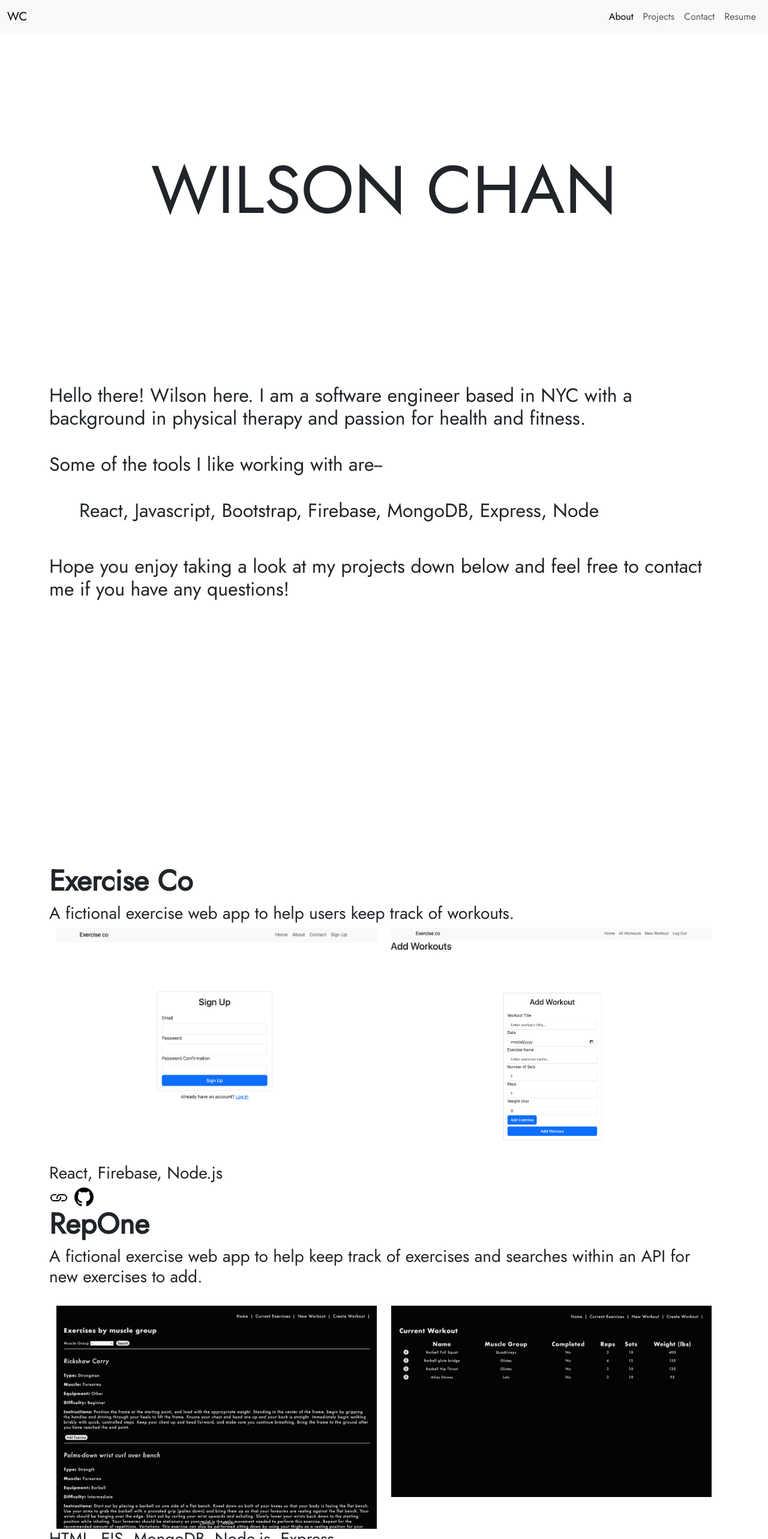
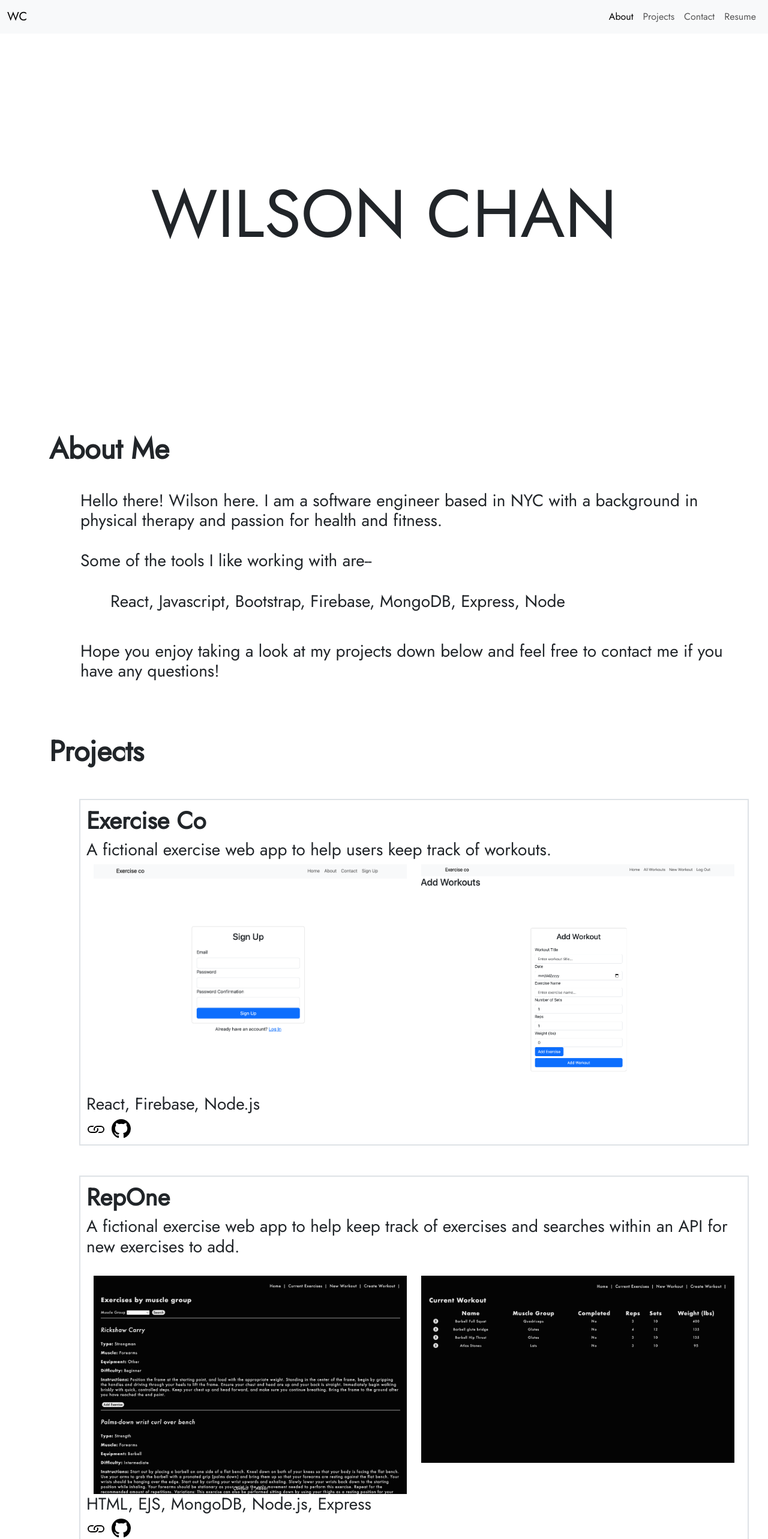
Before and after one commit to wilsonckm/portfolio_update, a React (Create React App) app: page / in a window 1280 px wide. Shown: the top 2566 px of the page at 60% size. Built offline with nearby package versions, Linux system fonts and the light colour scheme.

Commit message:
Updated bootstrap format for improved responsive viewing

```diff
--- a/src/components/Navbar/Navbar.jsx
+++ b/src/components/Navbar/Navbar.jsx
@@ -2,6 +2,8 @@ import { Link } from "react-scroll";
 import Resume from "../../ScreenShots/Wilson_Chan_CS_Resume.pdf";
 
 export default function Navbar() {
+  const navbarHeight = 55;
+
   return (
     <nav className="navbar fixed-top navbar-expand-lg bg-body-tertiary">
       <div className="container-fluid">
@@ -31,6 +33,7 @@ export default function Navbar() {
                 duration={200}
                 delay={0}
                 to="about"
+                offset={-navbarHeight}
               >
                 About
               </Link>
@@ -45,6 +48,7 @@ export default function Navbar() {
                 duration={200}
                 delay={0}
                 to="projects"
+                offset={-navbarHeight}
               >
                 Projects
               </Link>
--- a/src/components/ProjectCard/ProjectCard.css
+++ b/src/components/ProjectCard/ProjectCard.css
@@ -4,7 +4,7 @@ img {
 }
 
 .project-title {
-  font-size: 3em;
+  font-size: 2.5em;
   font-weight: bold;
 }
 
--- a/src/components/ProjectCard/ProjectCard.jsx
+++ b/src/components/ProjectCard/ProjectCard.jsx
@@ -9,7 +9,17 @@ export default function ProjectCard() {
   return (
     <>
       {/* Project 1 */}
+      <div
+        id="projects"
+        className="justify-content-sm-center"
+        style={{ minHeight: "40vh", marginTop: "10vh" }}
+      >
         <div className="container">
+          <h2>Projects</h2>
+          <div
+            className="container border border-2"
+            style={{ margin: "50px", padding: "10px" }}
+          >
             <h2 className="project-title">
               <a href="https://auth-development-f49e4.web.app/">Exercise Co</a>
             </h2>
@@ -56,7 +66,14 @@ export default function ProjectCard() {
           </div>
 
           {/* Project 2 */}
-      <div className="container">
+          <div
+            className="justify-content-sm-center"
+            style={{ minHeight: "40vh", marginTop: "5vh" }}
+          >
+            <div
+              className="container border border-2"
+              style={{ margin: "50px", padding: "10px" }}
+            >
               <h2 className="project-title">
                 <a href="https://radiant-ravine-41773-d48fa3e55171.herokuapp.com/">
                   RepOne
@@ -104,6 +121,9 @@ export default function ProjectCard() {
                 </svg>
               </a>
             </div>
+          </div>
+        </div>
+      </div>
     </>
   );
 }
--- a/src/components/footer/footer.jsx
+++ b/src/components/footer/footer.jsx
@@ -1,9 +1,6 @@
 export default function Footer() {
   return (
-    <div
-      className="d-flex align-items-center justify-content-center"
-      style={{ height: "10vh" }}
-    >
+    <div className="d-flex align-items-center justify-content-center">
       2023 | Wilson Chan
     </div>
   );
--- a/src/pages/About/About.css
+++ b/src/pages/About/About.css
@@ -1,3 +1,8 @@
 p {
   text-indent: 50px;
 }
+
+h2 {
+  font-size: 3em;
+  font-weight: bold;
+}
--- a/src/pages/About/About.jsx
+++ b/src/pages/About/About.jsx
@@ -5,10 +5,15 @@ import "./About.css";
 export default function About() {
   return (
     <>
-      <section id="about">
-        <div className="container">
-          <div className="d-flex align-items-start" style={{ height: "100vh" }}>
-            <h2>
+      <div
+        id="about"
+        className="container"
+        style={{ Height: "60vh", marginTop: "10vh" }}
+      >
+        <h2>About Me</h2>
+        <div className="container" style={{ margin: "40px" }}>
+          <div className="d-flex align-items-center justify-content-sm-center">
+            <h3>
               Hello there! Wilson here. I am a software engineer based in NYC
               with a background in physical therapy and passion for health and
               fitness.
@@ -23,10 +28,10 @@ export default function About() {
               <br />
               Hope you enjoy taking a look at my projects down below and feel
               free to contact me if you have any questions!
-            </h2>
+            </h3>
           </div>
         </div>
-      </section>
+      </div>
     </>
   );
 }
--- a/src/pages/Contact/Contact.jsx
+++ b/src/pages/Contact/Contact.jsx
@@ -5,7 +5,10 @@ export default function Contact() {
   return (
     <>
       <section id="contact">
-        <div className="container text-center">
+        <div
+          className="container text-center"
+          style={{ minHeight: "60vh", marginTop: "50vh" }}
+        >
           <h1 id="contact-text">
             <a href="mailto: wilsonckmchan@gmail.com">Let's work together</a>
           </h1>
--- a/src/pages/Hero/Hero.css
+++ b/src/pages/Hero/Hero.css
@@ -1,9 +1,3 @@
-header {
-  display: grid;
-  place-content: center;
-  height: 100vh;
-}
-
 h1 {
   font-size: 7rem;
   text-transform: uppercase;
--- a/src/pages/Hero/Hero.jsx
+++ b/src/pages/Hero/Hero.jsx
@@ -25,14 +25,20 @@ export default function Hero() {
         animate="visible"
         transition={{ duration: 0.5, delay: 0.25 }}
       >
+        <div className="container">
           <div
             className="d-flex align-items-center justify-content-sm-center"
-          style={{ height: "80vh" }}
+            style={{
+              minHeight: "50vh",
+              marginTop: "20vh",
+              marginBottom: "20vh",
+            }}
           >
             <h1 id="hero-text" className="hero-main">
               Wilson Chan
             </h1>
           </div>
+        </div>
       </motion.div>
     </>
   );
--- a/src/pages/Projects/Projects.jsx
+++ b/src/pages/Projects/Projects.jsx
@@ -3,9 +3,7 @@ import ProjectCard from "../../components/ProjectCard/ProjectCard";
 export default function Projects() {
   return (
     <>
-      <section id="projects">
-        <ProjectCard />
-      </section>
+      <ProjectCard />
     </>
   );
 }
```
Lines whose indentation alone changed are shown as unchanged.
